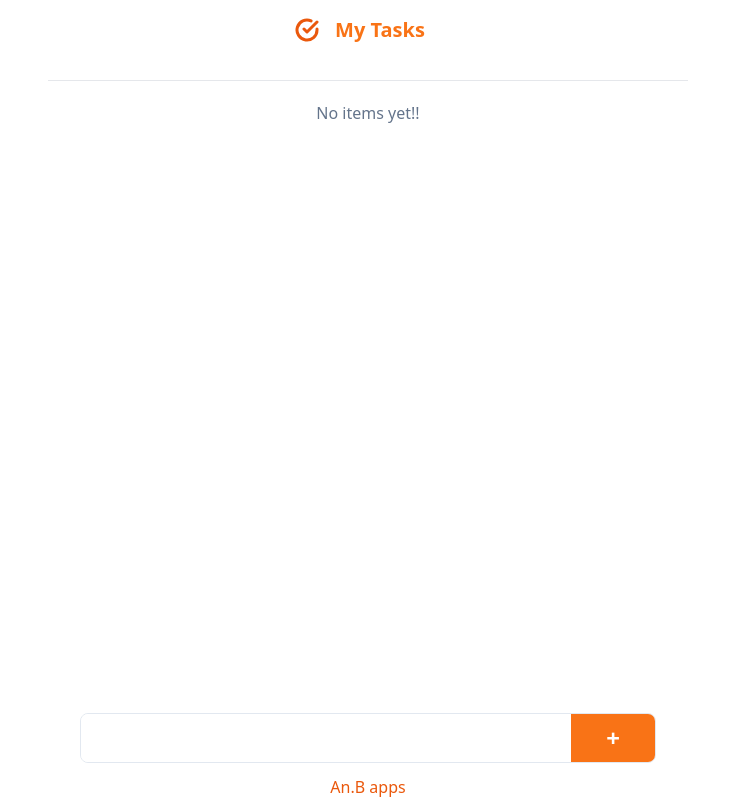
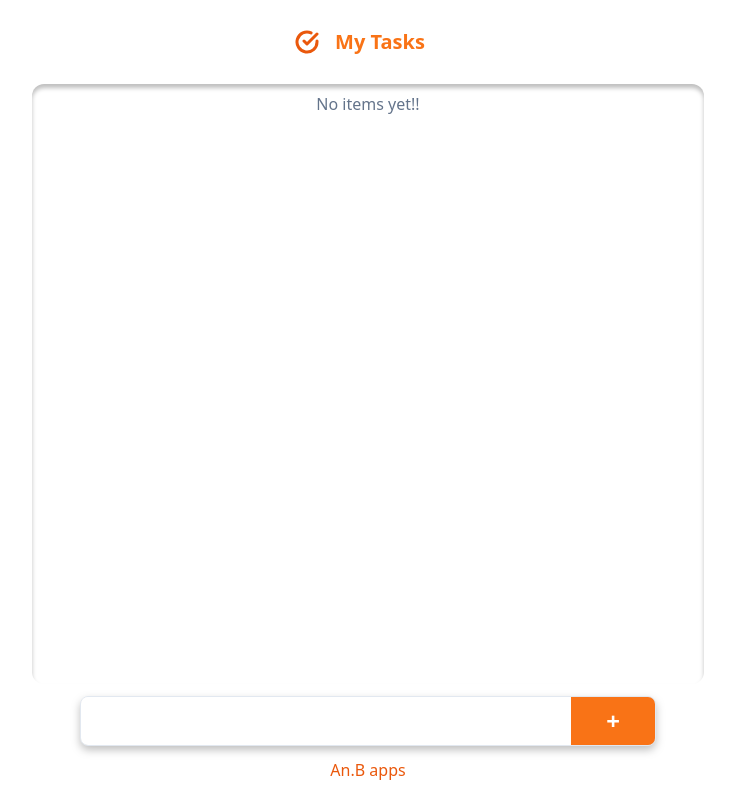
Before and after one commit to anandubabu-kr/pwa-todo, a React (Vite) app: page / in a window 1280 px wide. Shown: the whole page, without its empty margins (272-1007 px from the left). Built offline with nearby package versions, Linux system fonts and the light colour scheme.

Commit message:
added  neomorphism

```diff
--- a/dev-dist/sw.js
+++ b/dev-dist/sw.js
@@ -82,7 +82,7 @@
     "revision": "3ca0b8505b4bec776b69afdba2768812"
   }, {
     "url": "index.html",
-    "revision": "0.i0ac07n8v98"
+    "revision": "0.qkndv7a858o"
   }], {});
   workbox.cleanupOutdatedCaches();
   workbox.registerRoute(new workbox.NavigationRoute(workbox.createHandlerBoundToURL("index.html"), {
--- a/package.json
+++ b/package.json
@@ -4,7 +4,7 @@
   "version": "0.0.0",
   "type": "module",
   "scripts": {
-    "dev": "vite --host",
+    "dev": "vite --host --port=3000",
     "build": "tsc && vite build",
     "lint": "eslint . --ext ts,tsx --report-unused-disable-directives --max-warnings 0",
     "prepush": "eslint",
--- a/src/App.tsx
+++ b/src/App.tsx
@@ -1,12 +1,10 @@
-import { useEffect, useState } from "react";
+import { useState } from "react";
 import AddForm from "./components/AddForm";
 import TaskItem from "./components/TaskItem";
 import { todoItemType } from "./types";
 
 function App() {
   const [todoes, setTodoes] = useState<todoItemType[]>([]);
-
-  useEffect(() => {}, [todoes]);
 
   const addNewItem = (item: todoItemType) => {
     setTodoes([...todoes, item]);
@@ -28,16 +26,17 @@
 
   return (
     <div>
-      <h1 className="text-xl font-bold flex justify-center my-4 text-orange-500">
-        <img src="/logo.svg" />
-        <span className="mx-4">My Tasks</span>
-      </h1>
-      <main className="flex flex-col">
-        <hr className="my-5 w-1/2 mx-auto" />
-
-        <div className="h-[65vh] md:h-[75vh] overflow-y-auto px-6">
+      <div className="/drop-shadow mx-6 bg-white py-3 my-4 rounded-xl">
+        <h1 className="text-xl font-bold flex justify-center text-orange-500 ">
+          <img src="/logo.svg" />
+          <span className="mx-4">My Tasks</span>
+        </h1>
+      </div>
+      <main className="flex flex-col px-3">
+        {/* <hr className="my-2 w-1/2 mx-auto" /> */}
+        <div className="h-[75vh] md:h-[75vh] overflow-y-auto mx-auto p-2 inner-shadow max-w-2xl w-full rounded-xl">
           {!todoes.length && (
-            <p className="  text-center text-slate-500">No items yet!!</p>
+            <p className="text-center text-slate-500">No items yet!!</p>
           )}
           {todoes.map((todoItem: todoItemType, index: number) => (
             <TaskItem
--- a/src/components/AddForm.tsx
+++ b/src/components/AddForm.tsx
@@ -16,7 +16,7 @@
   };
 
   return (
-    <div className="max-w-xl w-full mx-auto py-3">
+    <div className="max-w-xl w-full mx-auto py-3 drop-shadow">
       <form className="box-border flex mx-6 md:mx-0 rounded-lg overflow-hidden border border-slate-200  justify-between">
         <input
           value={taskName}
--- a/src/components/TaskItem.tsx
+++ b/src/components/TaskItem.tsx
@@ -13,7 +13,7 @@
 const TaskItem = ({ todoItem, deleteItem, index, completeTask }: propType) => {
   return (
     <div
-      className={`flex mx-auto m-2 items-center rounded-xl overflow-hidden w-full max-w-xl  justify-between ${
+      className={`flex mx-auto my-3 items-center rounded-xl overflow-hidden w-full max-w-xl drop-shadow justify-between ${
         todoItem.isComplete
           ? "bg-green-300  border-l-2 border-green-700"
           : "bg-slate-100"
@@ -26,18 +26,18 @@
         </p>
       ) : (
         <div className={`${todoItem.isComplete ? "hidden" : ""}`}>
-          <button className="p-2 bg-red-600 rounded-full ml-2 hidden">
+          <button className="p-2 bg-red-600 rounded-full ml-2 hidden drop-shadow">
             <img src={trash} width={14} height={14} alt="trash" />
           </button>
           <button
             onClick={() => deleteItem(index)}
-            className="p-2 bg-orange-600 rounded-full ml-2"
+            className="p-2 bg-orange-600 rounded-full ml-2 drop-shadow"
           >
             <img src={minus} width={14} height={14} alt="trash" />
           </button>
           <button
             onClick={() => completeTask(index)}
-            className="p-2 bg-green-600 rounded-full ml-2"
+            className="p-2 bg-green-600 rounded-full mx-2 drop-shadow"
           >
             <img src={check} width={14} height={14} alt="trash" />
           </button>
--- a/src/index.css
+++ b/src/index.css
@@ -20,3 +20,11 @@
 ::-webkit-scrollbar-thumb:hover {
   background: #ffc422;
 }
+
+.drop-shadow {
+  filter: drop-shadow(0px 4px 4px rgba(0, 0, 0, 0.25));
+}
+
+.inner-shadow {
+  box-shadow: 0px 4px 4px 0px rgba(0, 0, 0, 0.25) inset;
+}
```
